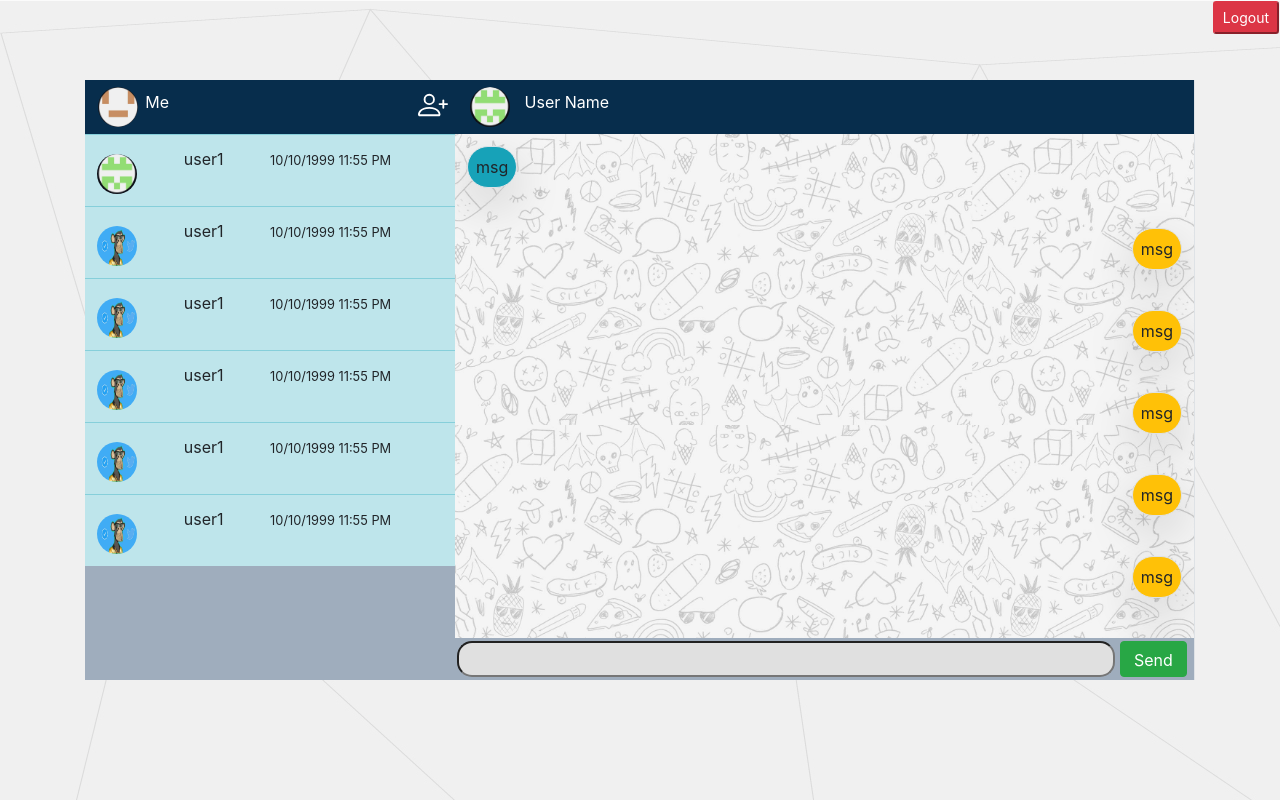
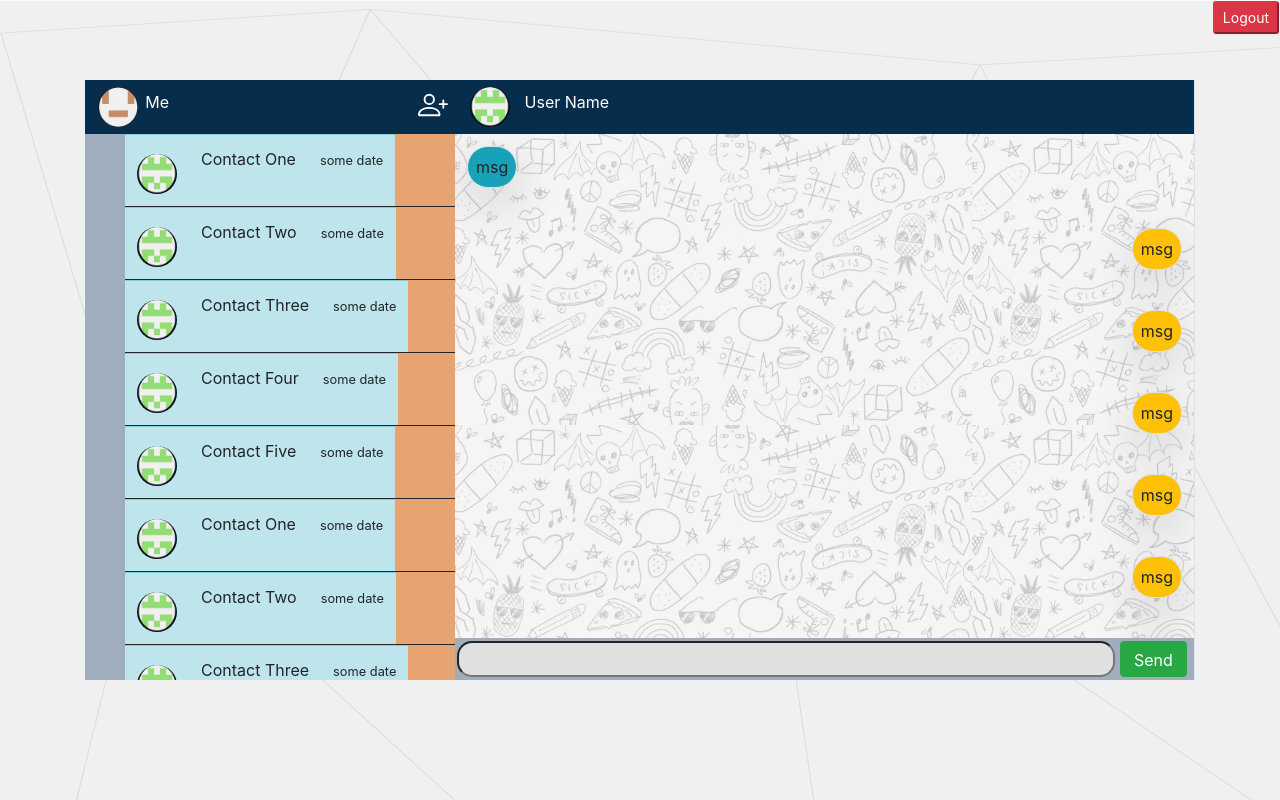
Before and after one commit to GLPRL/AdvProg2-2, a JavaScript app: page / in a window 1280 px wide. Built offline with nearby package versions, Linux system fonts and the light colour scheme; the HTML template or start-up script is replaced by a standard one.

Commit message:
trying to get contact data from js file

```diff
--- a/src/ChatApp/Left/ContactsMenu/ContactsList/ContactsList.js
+++ b/src/ChatApp/Left/ContactsMenu/ContactsList/ContactsList.js
@@ -1,17 +1,28 @@
 import profilePic3 from '../../../../profilePic3.jpg'
 import ContactItem from '../ContactItem/ContactItem';
 import monkeyPic from '../../../../monkeyprofilepic.jpg'
+import contacts from '../../../../contactList';
+import '../../../../chatWindow.css'
+
+
+
+
+
 /* Fetch usernames pics and dates */
 function ContactsList() {
-    return(
-        <>
-            <ContactItem userName={"user1"} profilePic={profilePic3} lastMsgDate={"10/10/1999 11:55 PM"}/>
-            <ContactItem userName={"user1"} profilePic={monkeyPic} lastMsgDate={"10/10/1999 11:55 PM"}/>
-            <ContactItem userName={"user1"} profilePic={monkeyPic} lastMsgDate={"10/10/1999 11:55 PM"}/>
-            <ContactItem userName={"user1"} profilePic={monkeyPic} lastMsgDate={"10/10/1999 11:55 PM"}/>
-            <ContactItem userName={"user1"} profilePic={monkeyPic} lastMsgDate={"10/10/1999 11:55 PM"}/>
-            <ContactItem userName={"user1"} profilePic={monkeyPic} lastMsgDate={"10/10/1999 11:55 PM"}/>
-        </>
-    )
+
+        const allContacts = contacts.map(contact =>
+            <li key={contact.id} className='contacts'>
+            <tr className="table-info">
+                <td><img src={ profilePic3 } alt="" className="chat-profile-image rounded-circle"></img></td>
+                <td>{contact.name}</td>
+                <td><small>some date</small></td>
+            </tr>
+            </li>
+            );
+
+        return(
+        <ul className='contactUl'>{allContacts}</ul>
+        )
 }
 export default ContactsList;
--- a/src/chatWindow.css
+++ b/src/chatWindow.css
@@ -92,6 +92,11 @@
 .contacts:hover{
     background-color: rgb(255, 199, 146);
 }
+
+.contactUl{
+    list-style-type: none;
+}
+
 .dateTime{
     margin-right: 8%;
     margin-top: 7%;
--- /dev/null
+++ b/src/contactList.js
@@ -0,0 +1,16 @@
+
+
+const contacts = [
+    {id:1, name: 'Contact One'},
+    {id:2, name: 'Contact Two'},
+    {id:3, name: 'Contact Three'},
+    {id:4, name: 'Contact Four'},
+    {id:5, name: 'Contact Five'},
+    {id:1, name: 'Contact One'},
+    {id:2, name: 'Contact Two'},
+    {id:3, name: 'Contact Three'},
+    {id:4, name: 'Contact Four'},
+    {id:5, name: 'Contact Five'}
+]
+
+export default contacts
```
Also changed, not shown: .gitignore.txt (added).
